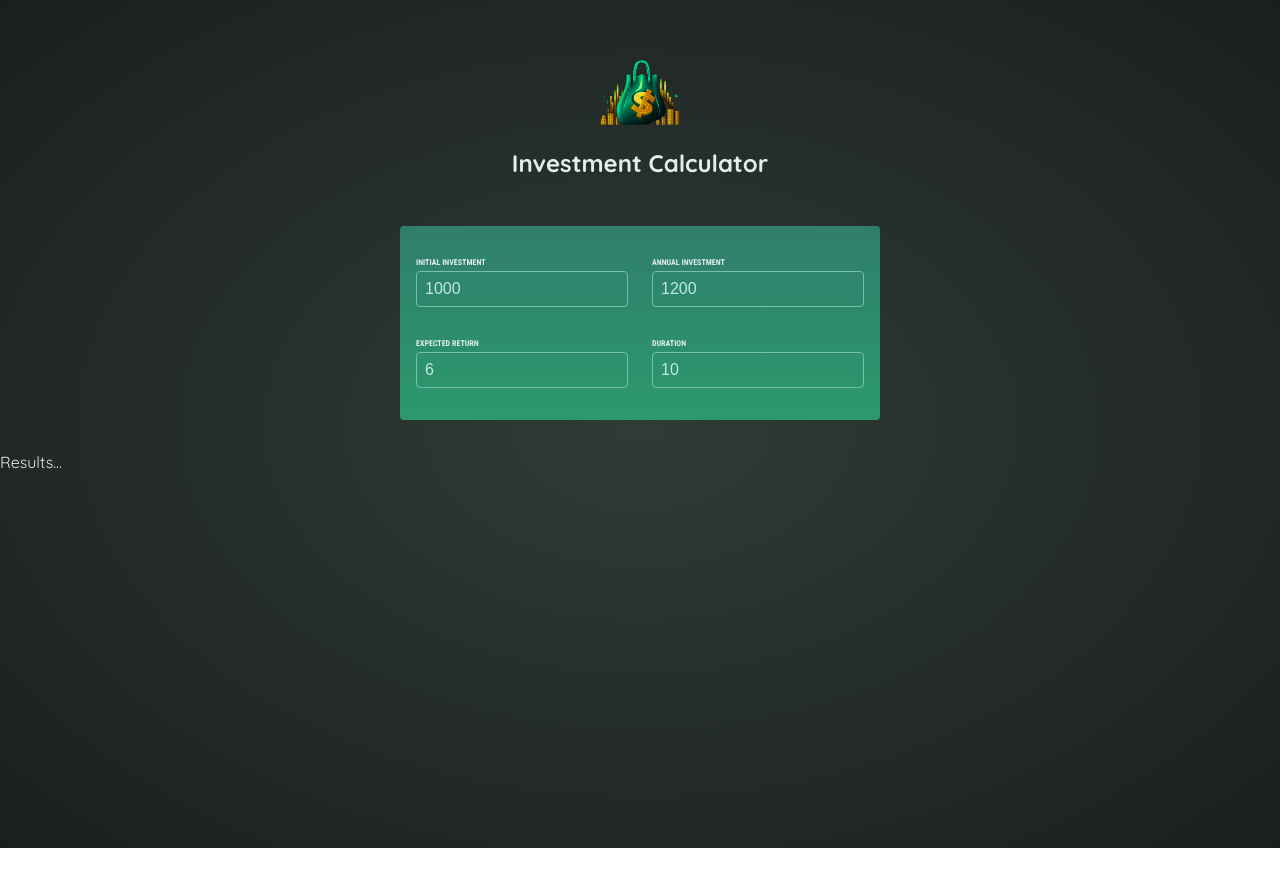
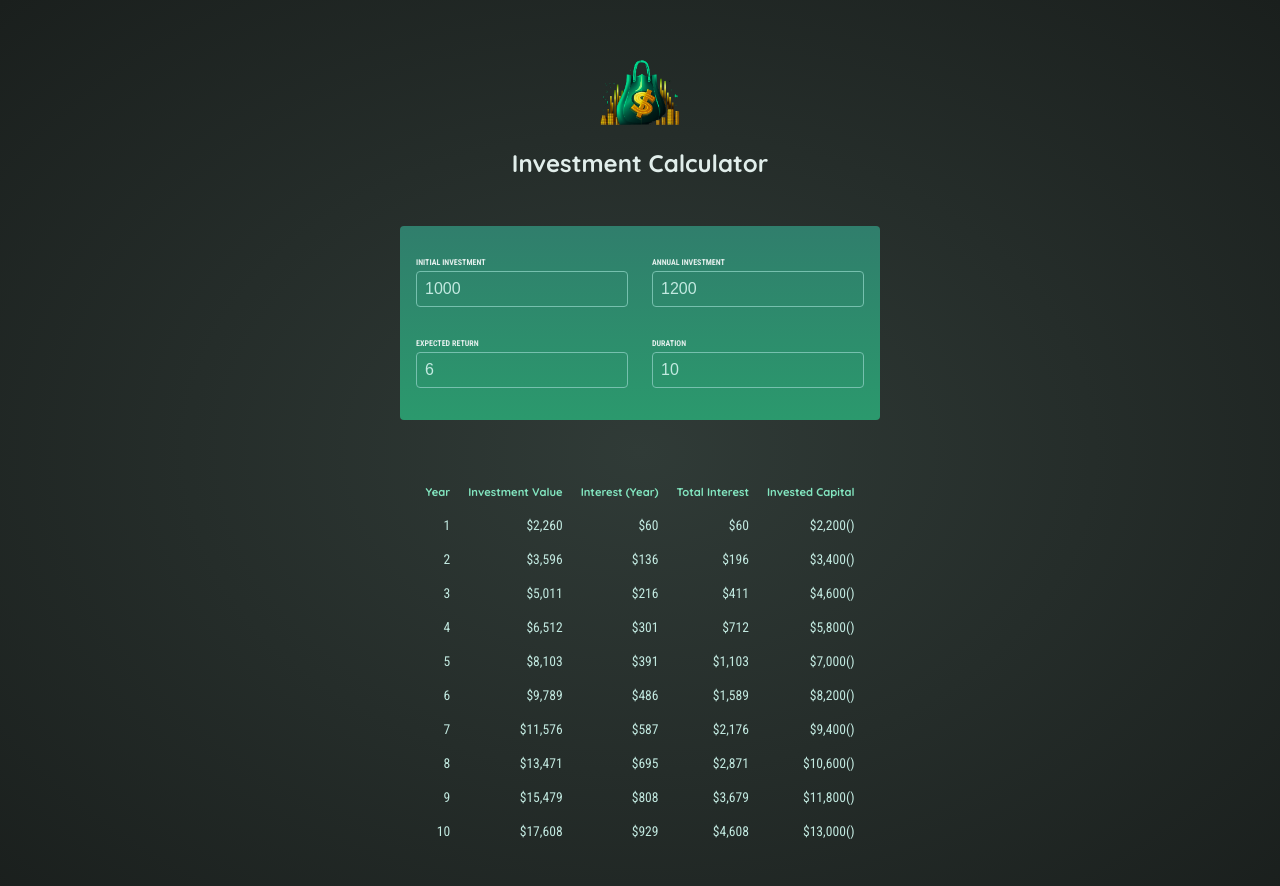
Before and after one commit to victor-co/investment-calculator, a React (Vite) app: page / in a window 1280 px wide. Shown: the top 886 px of the page. Before the commit the page ends 848 px from the top, so only its background shows below. Built offline with nearby package versions, Linux system fonts and the light colour scheme.

Commit message:
Add feat: list of investments info

```diff
--- a/src/components/Results.jsx
+++ b/src/components/Results.jsx
@@ -1,7 +1,41 @@
-import { calculateInvestmentResults } from '../util/investment.js'
+import { calculateInvestmentResults } from "../util/investment.js";
+import { formatter } from "../util/investment.js";
 
-export default function Results({ input }){
-    const resultsData = calculateInvestmentResults(input);
-    console.log(resultsData)
-    return <p>Results...</p>
+export default function Results({ input }) {
+  const resultsData = calculateInvestmentResults(input);
+  const initialInvestment =
+    resultsData[0].valueEndOfYear -
+    resultsData[0].interest -
+    resultsData[0].annualInvestment;
+  return (
+    <table id="result">
+      <thead>
+        <tr>
+          <th>Year</th>
+          <th>Investment Value</th>
+          <th>Interest (Year)</th>
+          <th>Total Interest</th>
+          <th>Invested Capital</th>
+        </tr>
+      </thead>
+      <tbody>
+        {resultsData.map((yearData) => {
+          const totalInterest =
+            yearData.valueEndOfYear -
+            yearData.annualInvestment * yearData.year -
+            initialInvestment;
+          const totalAmountInvested = yearData.valueEndOfYear - totalInterest;
+          return (
+            <tr key={yearData.year}>
+              <td>{yearData.year}</td>
+              <td>{formatter.format(yearData.valueEndOfYear)}</td>
+              <td>{formatter.format(yearData.interest)}</td>
+              <td>{formatter.format(totalInterest)}</td>
+              <td>{formatter.format(totalAmountInvested)}()</td>
+            </tr>
+          );
+        })}
+      </tbody>
+    </table>
+  );
 }
```
